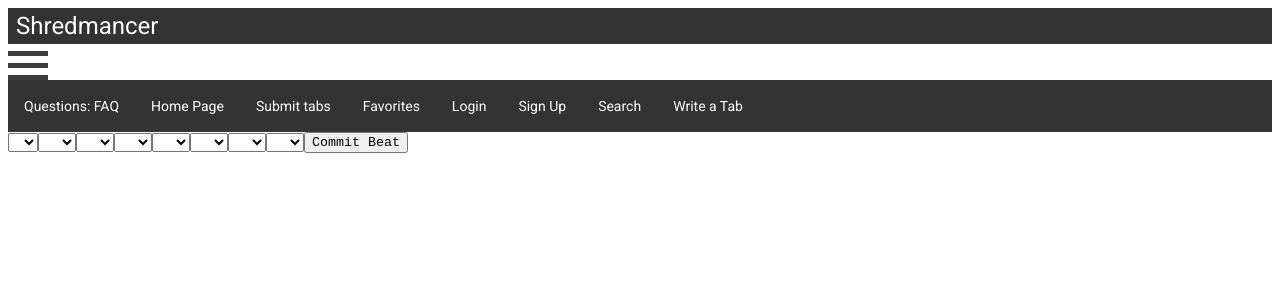
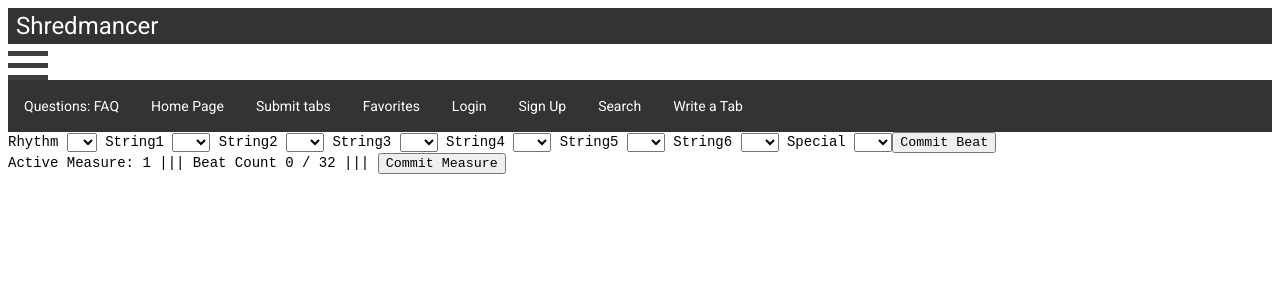
Before and after one commit to d33gz/Shredmancer-client, an Angular app: page /write in a window 1280 px wide. Shown: the top 300 px of the page. Built offline with nearby package versions, Linux system fonts and the light colour scheme.

Commit message:
write tab 90% complete

```diff
--- a/src/app/tab.service.ts
+++ b/src/app/tab.service.ts
@@ -85,6 +85,15 @@ export class TabService {
     this.Tab = [];
   };
   clearWorkingTab() {
-    this.WorkingTab = [];
+    this.WorkingTab = [{
+      rhythm: ["|  "],
+      string1: ["|  "],
+      string2: ["|  "],
+      string3: ["|  "],
+      string4: ["|  "],
+      string5: ["|  "],
+      string6: ["|  "],
+      special: ["|  "],
+    }];
   };
 }
--- a/src/app/write-tab/write-tab.component.html
+++ b/src/app/write-tab/write-tab.component.html
@@ -1,39 +1,47 @@
 <form #measureForm="ngForm" (ngSubmit)="onSubmit(measureForm)">
+  <label for="rhythm">Rhythm </label>
   <select name="rhythm" ngModel>
     <option [ngValue]="r.rhythm" *ngFor="let r of beatRhythm">
       {{r.rhythm}}
     </option>
   </select>
+  <label for="string1"> String1 </label>
   <select name="string1" ngModel>
     <option [ngValue]="s1.string1" *ngFor="let s1 of beatString1">
       {{s1.string1}}
     </option>
   </select>
+  <label for="string2"> String2 </label>
   <select name="string2" ngModel>
     <option [ngValue]="s2.string2" *ngFor="let s2 of beatString2">
       {{s2.string2}}
     </option>
   </select>
+  <label for="string3"> String3 </label>
   <select name="string3" ngModel>
     <option [ngValue]="s3.string3" *ngFor="let s3 of beatString3">
       {{s3.string3}}
     </option>
   </select>
+  <label for="string4"> String4 </label>
   <select name="string4" ngModel>
     <option [ngValue]="s4.string4" *ngFor="let s4 of beatString4">
       {{s4.string4}}
     </option>
   </select>
+  <label for="string5"> String5 </label>
   <select name="string5" ngModel>
     <option [ngValue]="s5.string5" *ngFor="let s5 of beatString5">
       {{s5.string5}}
     </option>
   </select>
+  <label for="string6"> String6 </label>
   <select name="string6" ngModel>
     <option [ngValue]="s6.string6" *ngFor="let s6 of beatString6">
       {{s6.string6}}
     </option>
   </select>
+  <label for="special"> Special </label>
   <select name="special" ngModel>
     <option [ngValue]="sp.special" *ngFor="let sp of beatSpecial">
       {{sp.special}}
@@ -41,8 +49,13 @@
   </select>
   <button type="submit">Commit Beat</button>
 </form>
-<div ng-if="!workingTab">
-  <div *ngFor="let tab of workingTab;">
+<div>
+  <span>Active Measure: {{currentMeasure}}   |||   </span>
+  <span>Beat Count {{barFill}} / 32   |||   </span>
+  <span><button (click)="commitMeasure()">Commit Measure</button></span>
+</div>
+<div ng-if="!workingMeasure">
+  <div *ngFor="let tab of workingMeasure;">
     <p>{{ tab.rhythm.join('') }}</p>
     <p>{{ tab.string1.join('') }}</p>
     <p>{{ tab.string2.join('') }}</p>
@@ -52,4 +65,15 @@
     <p>{{ tab.string6.join('') }}</p>
     <p>{{ tab.special.join('') }}</p>
   </div>
+  <div ng-if="!restOfTab">
+    <div *ngFor="let tab of restOfTab;">
+      <p>{{ tab.rhythm.join('') }}</p>
+      <p>{{ tab.string1.join('') }}</p>
+      <p>{{ tab.string2.join('') }}</p>
+      <p>{{ tab.string3.join('') }}</p>
+      <p>{{ tab.string4.join('') }}</p>
+      <p>{{ tab.string5.join('') }}</p>
+      <p>{{ tab.string6.join('') }}</p>
+      <p>{{ tab.special.join('') }}</p>
+    </div>
 </div>
--- a/src/app/write-tab/write-tab.component.ts
+++ b/src/app/write-tab/write-tab.component.ts
@@ -7,7 +7,10 @@ import { TabService } from '../tab.service';
   styleUrls: ['./write-tab.component.css']
 })
 export class WriteTabComponent implements OnInit {
-  workingTab: any = [];
+  currentMeasure: number = 1;
+  barFill: number = 0;
+  workingMeasure: any = [];
+  restOfTab: any = [];
   beatRhythm: rhythm[] = [
     new rhythm('s '),
     new rhythm('e   '),
@@ -197,83 +200,137 @@ export class WriteTabComponent implements OnInit {
 
   ngOnInit(): void {};
 
-  onSubmit(measueForm: {value: any}) {
-    if (!measueForm.value.rhythm) {
+  onSubmit(measureForm: {value: any}) {
+    if (this.checkBar(measureForm.value.rhythm)) {
+      if (!measureForm.value.rhythm) {
         alert("You need to specify a Rhythm.");
       } else {
-      if (!measueForm.value.string1) {
-        measueForm.value.string1 = '- ';
+        if (!measureForm.value.string1) {
+          measureForm.value.string1 = '- ';
         }
-      if (!measueForm.value.string2) {
-        measueForm.value.string2 = '- ';
+        if (!measureForm.value.string2) {
+          measureForm.value.string2 = '- ';
         }
-      if (!measueForm.value.string3) {
-        measueForm.value.string3 = '- ';
+        if (!measureForm.value.string3) {
+          measureForm.value.string3 = '- ';
         }
-      if (!measueForm.value.string4) {
-        measueForm.value.string4 = '- ';
+        if (!measureForm.value.string4) {
+          measureForm.value.string4 = '- ';
         }
-      if (!measueForm.value.string5) {
-        measueForm.value.string5 = '- ';
+        if (!measureForm.value.string5) {
+          measureForm.value.string5 = '- ';
         }
-      if (!measueForm.value.string6) {
-        measueForm.value.string6 = '- ';
+        if (!measureForm.value.string6) {
+          measureForm.value.string6 = '- ';
         }
-      if (!measueForm.value.special) {
-        measueForm.value.special = '  ';
+        if (!measureForm.value.special) {
+          measureForm.value.special = '  ';
         }
-      console.log(measueForm.value);
-      this.workingTab = this.tabService.addToWorkingTab(measueForm.value.rhythm, measueForm.value.string1, measueForm.value.string2, measueForm.value.string3, measueForm.value.string4, measueForm.value.string5, measueForm.value.string6, measueForm.value.special)
-      console.log("alright, what's in our Working Tab??\n" + this.workingTab)
+        this.workingMeasure = this.tabService.addToWorkingTab(measureForm.value.rhythm, measureForm.value.string1, measureForm.value.string2, measureForm.value.string3, measureForm.value.string4, measureForm.value.string5, measureForm.value.string6, measureForm.value.special);
       };
+    };
+  };
+
+  checkBar(t: string) {
+    if (t == 'e   ') {
+      if ((this.barFill + 4) > 32) {
+        alert('You can only have 4 Beats in a Measure right now.');
+        return false;
+      } else {
+        this.barFill += 4;
       }
+    } else if (t == 'q       ') {
+      if ((this.barFill + 8) > 32) {
+        alert('You can only have 4 Beats in a Measure right now.');
+        return false;
+      } else {
+        this.barFill += 8;
+      }
+    } else if (t == 'h               ') {
+      if ((this.barFill + 16) > 32) {
+        alert('You can only have 4 Beats in a Measure right now.');
+        return false;
+      } else {
+        this.barFill += 16
+      }
+    } else if (t == 'w                               ') {
+      if ((this.barFill + 32) > 32) {
+        alert('You can only have 4 Beats in a Measure right now.');
+        return false;
+      } else {
+        this.barFill += 32;
+      }
+    } else {
+      if ((this.barFill + 2) > 32) {
+        alert('You can only have 4 Beats in a Measure right now.');
+        return false;
+      } else {
+        this.barFill += 2;
+      };
+    };
+    return true;
+  };
+
+  commitMeasure() {
+    if (this.barFill != 32) {
+      alert("You need to have 4 Full Beats to Commit a Measure.");
+    } else {
+      this.currentMeasure++;
+      this.barFill = 0;
+      this.restOfTab.push(this.workingMeasure[0]);
+      console.log("rest of Tab is + " + this.restOfTab)
+      this.workingMeasure = [];
+      this.tabService.clearWorkingTab();
+    };
+  };
+
 }
 
 export class rhythm {
   rhythm: string;
   constructor(beat: string) {
     this.rhythm = beat;
-  }
+  };
 };
 export class string1 {
   string1: string;
   constructor(beat: string) {
     this.string1 = beat;
-  }
+  };
 };
 export class string2 {
   string2: string;
   constructor(beat: string) {
     this.string2 = beat;
-  }
+  };
 };
 export class string3 {
   string3: string;
   constructor(beat: string) {
     this.string3 = beat;
-  }
+  };
 };
 export class string4 {
   string4: string;
   constructor(beat: string) {
     this.string4 = beat;
-  }
+  };
 };
 export class string5 {
   string5: string;
   constructor(beat: string) {
     this.string5 = beat;
-  }
+  };
 };
 export class string6 {
   string6: string;
   constructor(beat: string) {
     this.string6 = beat;
-  }
+  };
 };
 export class special {
   special: string;
   constructor(beat: string) {
     this.special = beat;
-  }
   };
+};
```
Lines whose indentation alone changed are shown as unchanged.
